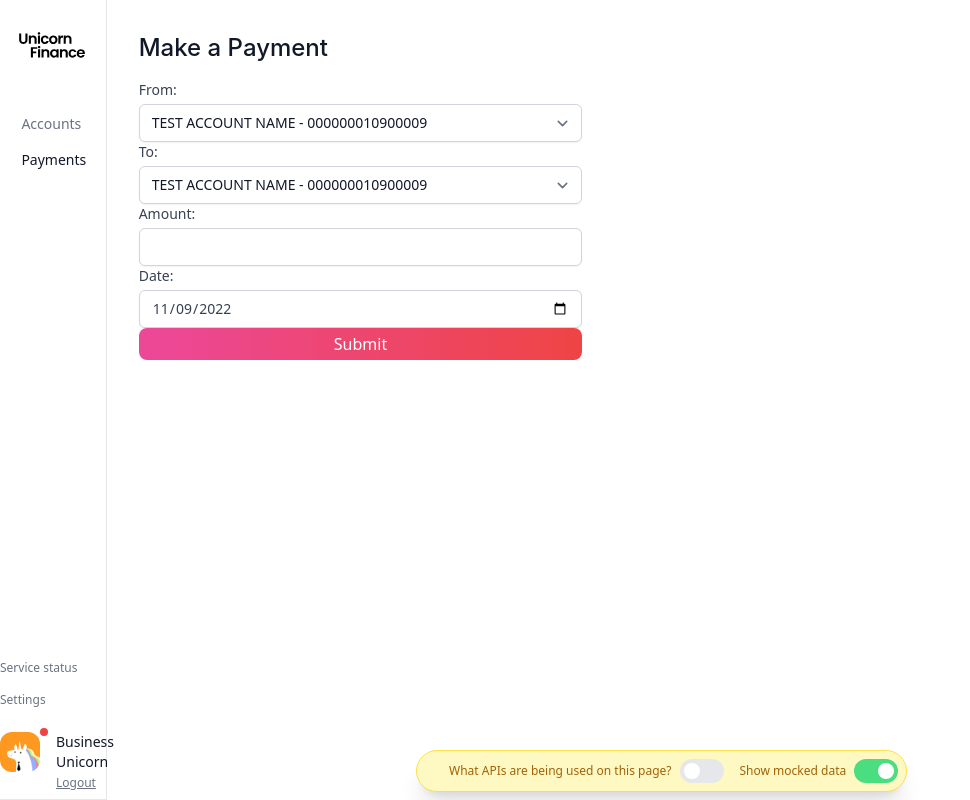
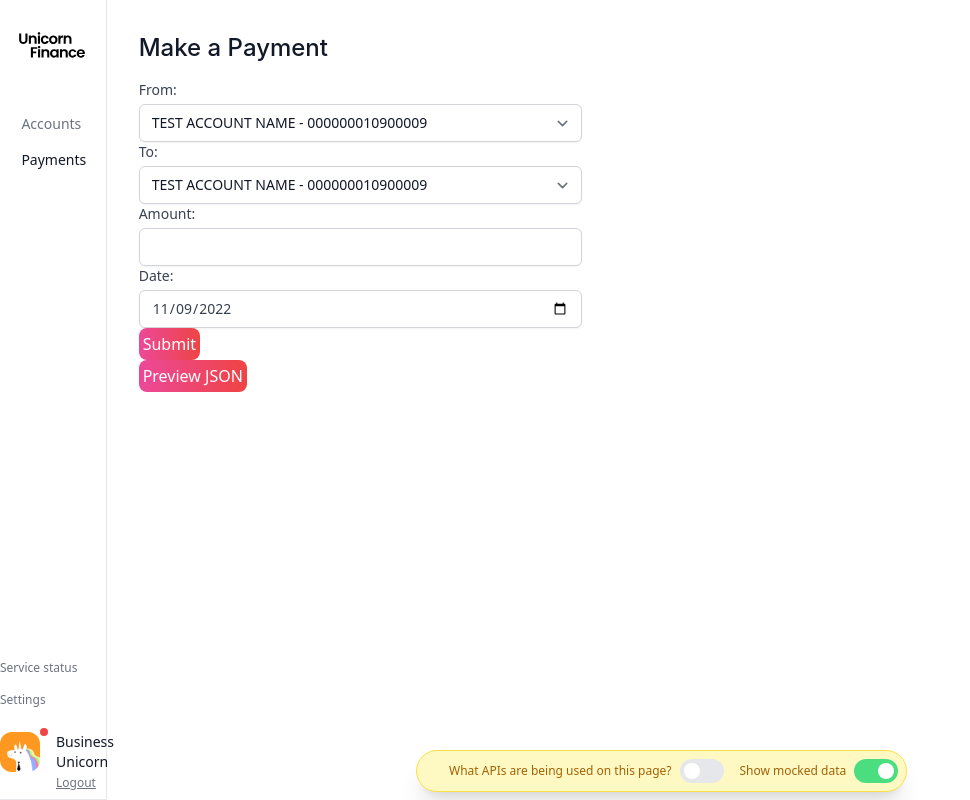
Before and after one commit to jpmorganchase/payments, a React (Create React App) app in the folder app/client/: page /payments in a window 1280 px wide. Shown: the whole page, without its empty margins (0-970 px from the left). Built offline with nearby package versions, Linux system fonts and the light colour scheme.

Commit message:
Added preview JSON log

```diff
--- a/app/client/src/components/makePayments/MakePaymentForm.tsx
+++ b/app/client/src/components/makePayments/MakePaymentForm.tsx
@@ -115,6 +115,7 @@ function MakePaymentForm({ accountDetails, formStatus, setFormStatus }: MakePaym
     register,
     handleSubmit,
     formState: { errors },
+    getValues,
   } = useForm<FormValuesType>({
     mode: 'onChange',
     resolver: yupResolver(validationSchema),
@@ -267,11 +268,20 @@ function MakePaymentForm({ accountDetails, formStatus, setFormStatus }: MakePaym
               {renderErrorValue(errors.date?.message)}
             </div>
           </form>
-          <FormButton
-            buttonText="Submit"
-            buttonType="submit"
-            form="hook-form"
-          />
+          <span>
+            <FormButton
+              buttonText="Submit"
+              buttonType="submit"
+              form="hook-form"
+            />
+            <FormButton
+              buttonText="Preview JSON"
+              buttonType="button"
+              onClickFunction={() => {
+                console.log(JSON.stringify(generateApiBody(getValues())));
+              }}
+            />
+          </span>
         </div>
 
       )}
```
